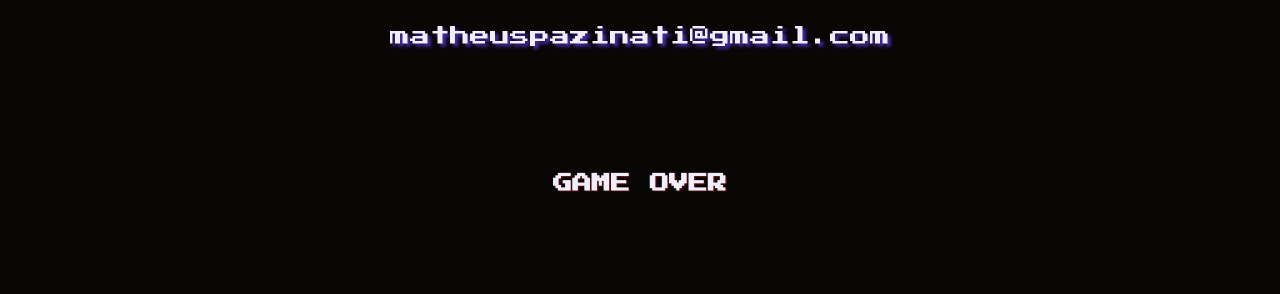
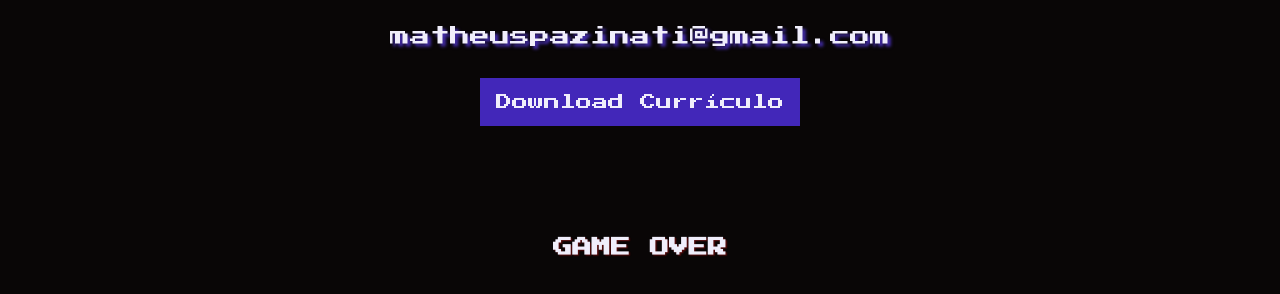
Before and after one commit to Matheus-Pazinati/myportfolio, a website with bundled scripts: page index.html in a window 1280 px wide. Shown: the part 2884-3178 px from the top of the page. Before the commit the page ends 3138 px from the top, so only its background shows below. Built offline with nearby package versions, Linux system fonts and the light colour scheme; no server answers.

Commit message:
Cria botao para baixar curriculo

```diff
--- a/assets/css/style.css
+++ b/assets/css/style.css
@@ -372,6 +372,20 @@ header {
   font-size: 1.25rem;
   animation: changeTextShadow 2s infinite alternate;
 }
+.social__curriculum {
+  text-align: center;
+  margin-top: 3rem;
+  cursor: pointer;
+}
+.curriculum__button {
+  padding: 1rem;
+  background-color: var(--purple-300);
+  color: var(--light-color);
+  transition: all 0.3s;
+}
+.curriculum__button:hover {
+  background-color: var(--purple-200);
+}
 
 /* ================= RODAPÉ ===== */
 footer {
--- a/index.html
+++ b/index.html
@@ -150,6 +150,9 @@
         <div class="social__email">
           <p class="social__email--text">matheuspazinati@gmail.com</p>
         </div>
+        <div class="social__curriculum">
+          <a href="./assets/matheus-curriculo.pdf" download class="curriculum__button">Download Currículo</a>
+        </div>
       </div>
     </section>
   </main>
```
Also changed, not shown: 1 other file.
